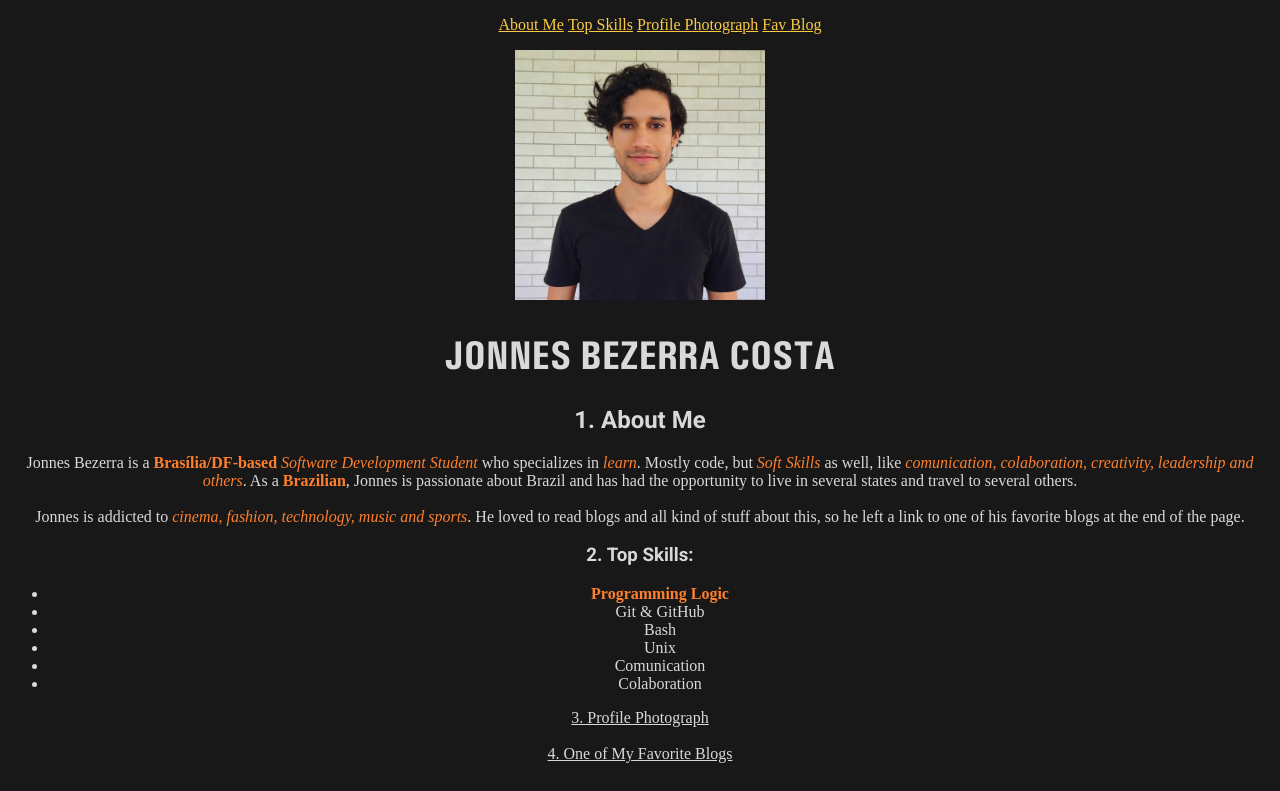
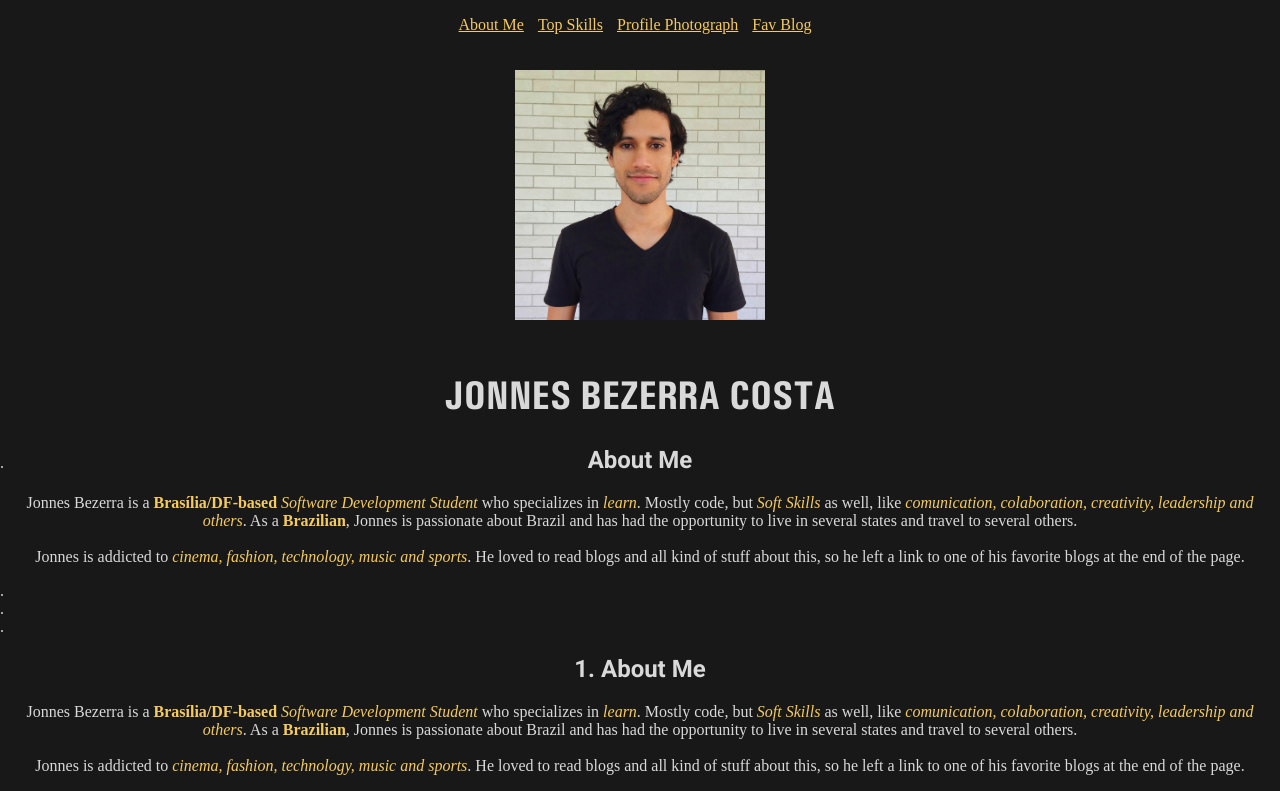
Before and after one commit to JonnesBezerra/jonnesbezerra.github.io, a plain HTML site: page index.html in a window 1280 px wide. Shown: the top 791 px of the page. Drawn offline with Linux system fonts and the light colour scheme.

Commit message:
Ajuste do menu

```diff
--- a/index.html
+++ b/index.html
@@ -19,6 +19,7 @@
             text-align: center;
             background-color: #181818;
             color: #d9d9d9;
+            padding-inline-start: 0px;
         }
         h1 {
             font-family: 'univers-condensed';
@@ -28,22 +29,38 @@
             font-family: 'Roboto', sans-serif;
             font-weight: bold;
             font-style: bold;
+            padding: 0px;
+        }
+
+        strong, em {
+            color: #f5cb5c;
+        }
+
+        .menu a {
+            color: #f5cb5c;
 
         }
 
-        strong, em {
-            color: #fe7f2d;
+        ol:nth-child(1) li {
+            position: relative;
+            display: inline;
+            margin-right: 10px;
+            margin-bottom: 10px;
+        }
+        /* ol {
+            padding-inline-start: 0px;
+        } */
+        /* ol li {
+            display: inline;
+        } */
+
+        ul {
+            list-style-type: none;
+            padding: 0px;
         }
 
-        .menu a {
-            color: #fcca46;
-
-        }
-        ol:first-of-type {
-            position: relative;
-        }
-        ol li {
-            display: inline;
+        img {
+            margin: 20px;
         }
     </style>
 </head>
@@ -59,7 +76,20 @@
     <img id="profilePhoto" src="images/linkedin profile.jpg" alt="Jonnes com um leve sorriso, uma camiseta preta e seu cabelo esvoaçante." width="250">
     <h1>JONNES BEZERRA COSTA</h1>
 
+    <ol>
+        <li>
+            <h2 id="me">About Me</h2>
+            <p>Jonnes Bezerra is a <strong>Brasília/DF-based</strong> <em>Software Development Student</em> who specializes in <em>learn</em>. Mostly code, but <em>Soft Skills</em> as well, like <em>comunication, colaboration, creativity, leadership and others</em>. As a <strong>Brazilian</strong>, Jonnes is passionate about Brazil and has had the opportunity to live in several states and travel to several others. <br>
+            <br>
+            Jonnes is addicted to <em>cinema, fashion, technology, music and sports</em>. He loved to read blogs and all kind of stuff about this, so he left a link to one of his favorite blogs at the end of the page.
+            </p>
+        </li>
+        <li>
 
+        </li>
+        <li></li>
+        <li></li>
+    </ol>
 
     <h2 id="me">1. About Me</h2>
     <p>Jonnes Bezerra is a <strong>Brasília/DF-based</strong> <em>Software Development Student</em> who specializes in <em>learn</em>. Mostly code, but <em>Soft Skills</em> as well, like <em>comunication, colaboration, creativity, leadership and others</em>. As a <strong>Brazilian</strong>, Jonnes is passionate about Brazil and has had the opportunity to live in several states and travel to several others. <br>
```
